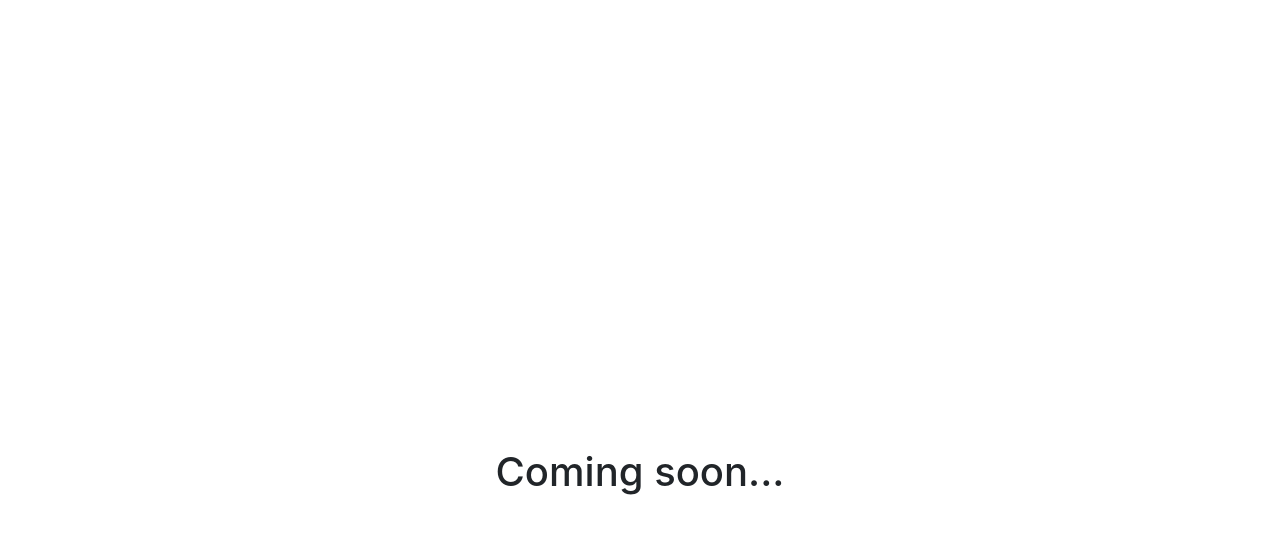
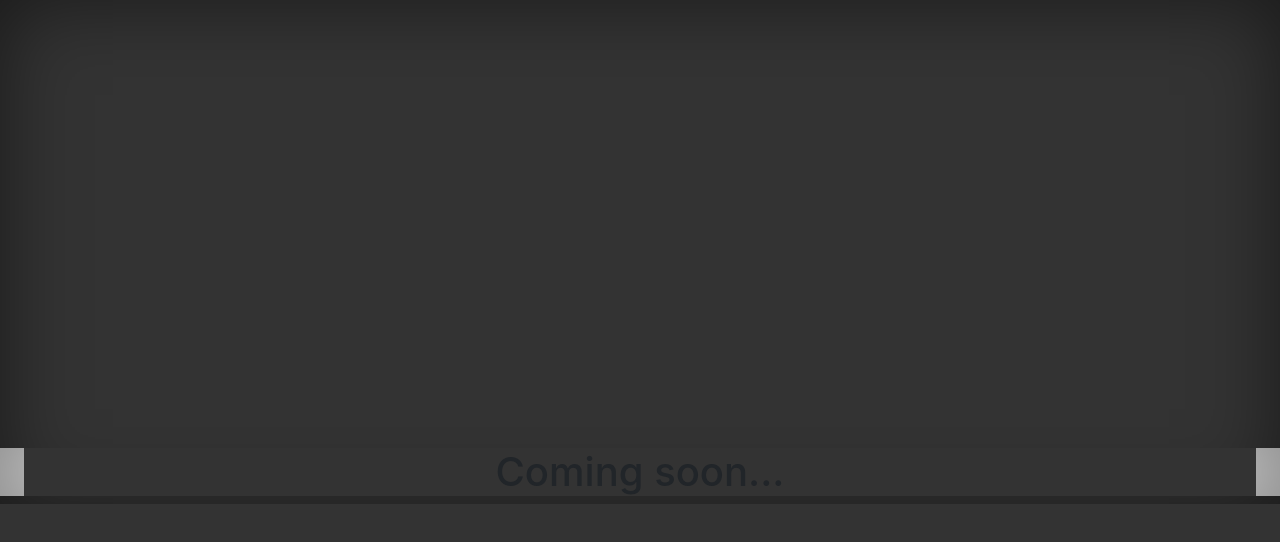
Before and after one commit to corinamcintosh/corinamcintosh.github.io, a Vue app: page / in a window 1280 px wide. Shown: the top 542 px of the page. Built offline with nearby package versions, Linux system fonts and the light colour scheme.

Commit message:
Additional changes.

```diff
--- a/src/App.vue
+++ b/src/App.vue
@@ -17,8 +17,15 @@ export default {
 
 <style>
 html, body {
+  background-color: #333;
+  box-shadow: inset 0 0 5rem rgba(0, 0, 0, .5);
+  color: white;
+}
+h1 {
+  background-color: #333;
 }
 #app {
   margin-top: 35%;
+  height: 100%;
 }
 </style>
--- a/src/components/HelloWorld.vue
+++ b/src/components/HelloWorld.vue
@@ -14,4 +14,7 @@ export default {
 </script>
 
 <style>
+.hello {
+  padding: 0px 1.5rem;
+}
 </style>
```
